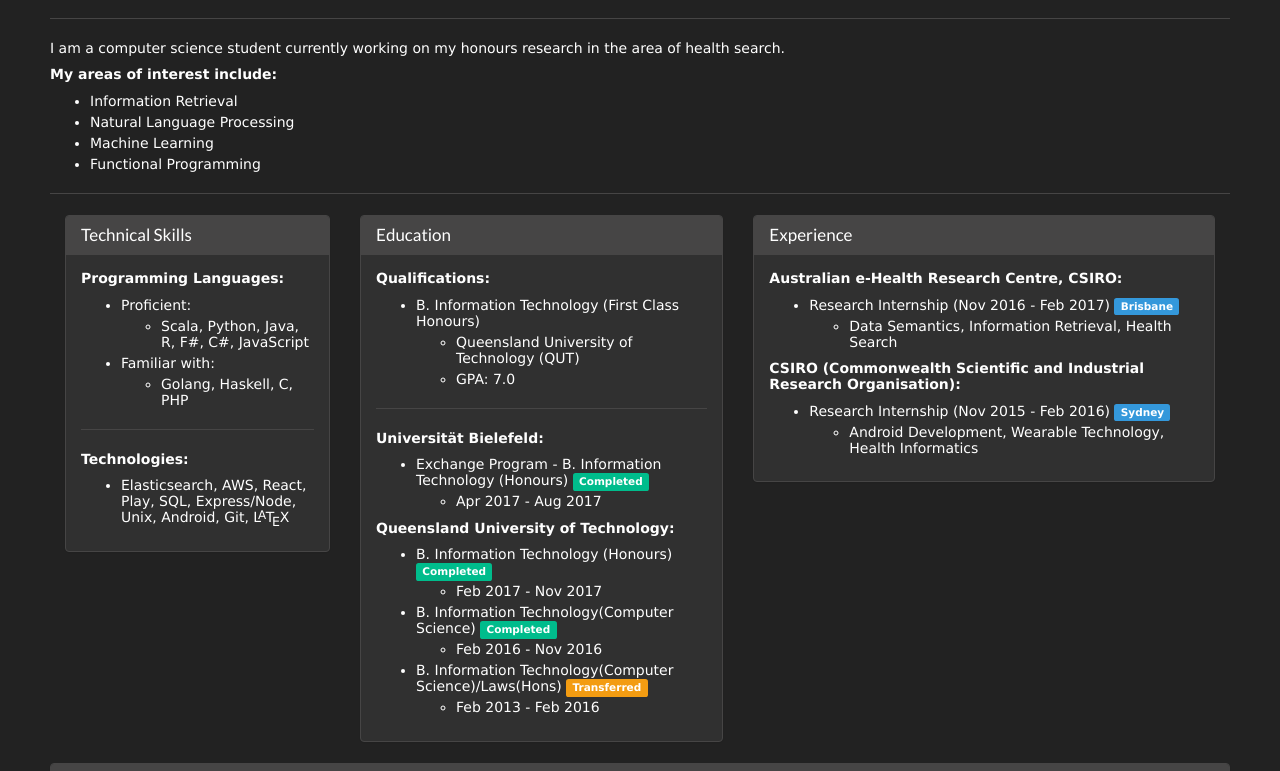
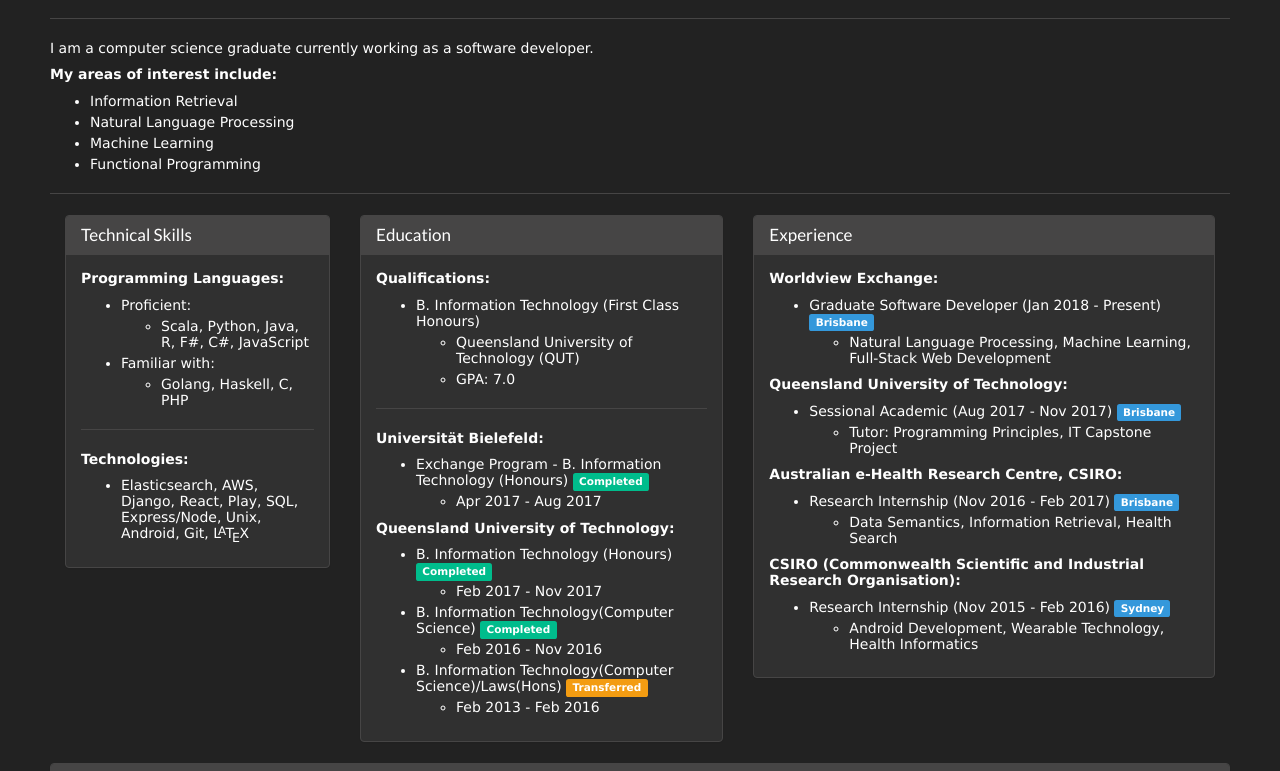
Before and after one commit to liamcripwell/personal-site, a plain HTML site: page index.html in a window 1280 px wide. Shown: the part 109-880 px from the top of the page. Drawn offline with nearby package versions, Linux system fonts and the light colour scheme.

Commit message:
updated site to reflect 2018 professional developments

```diff
--- a/index.html
+++ b/index.html
@@ -23,7 +23,7 @@
       <div class="row">
         <div class="col-sm-6">
           <h1>Liam Cripwell</h1>
-          <h4>Computer Science Student and Researcher</h4>
+          <h4>Software Developer</h4>
         </div>
         <div class="col-sm-6">
           <br>
@@ -37,7 +37,7 @@
     </div>
     <hr>
 
-    <p>I am a computer science student currently working on my honours research in the area of health search. </p>
+    <p>I am a computer science graduate currently working as a software developer. </p>
 
     <p><b>My areas of interest include:</b></p>
     <ul>
@@ -73,7 +73,7 @@
               <hr>
               <p><b>Technologies:</b></p>
               <ul>
-                <li>Elasticsearch, AWS, React, Play, SQL, Express/Node, Unix, Android, Git, <span class="latex">L<sup>A</sup>T<sub>E</sub>X</span>
+                <li>Elasticsearch, AWS, Django, React, Play, SQL, Express/Node, Unix, Android, Git, <span class="latex">L<sup>A</sup>T<sub>E</sub>X</span>
                 </li>
               </ul>
             </div>
@@ -148,6 +148,28 @@
               <h3 class="panel-title">Experience</h3>
             </div>
             <div class="panel-body">
+              <p><b>Worldview Exchange:</b></p>
+              <ul>
+                <li>
+                  Graduate Software Developer (Jan 2018 - Present)
+                  <span class="label label-info">Brisbane</span>
+                </li>
+                <ul>
+                  <li>Natural Language Processing, Machine Learning, Full-Stack Web Development</li>
+                </ul>
+              </ul>
+
+              <p><b>Queensland University of Technology:</b></p>
+              <ul>
+                <li>
+                  Sessional Academic (Aug 2017 - Nov 2017)
+                  <span class="label label-info">Brisbane</span>
+                </li>
+                <ul>
+                  <li>Tutor: Programming Principles, IT Capstone Project</li>
+                </ul>
+              </ul>
+
               <p><b>Australian e-Health Research Centre, CSIRO:</b></p>
               <ul>
                 <li>
```
